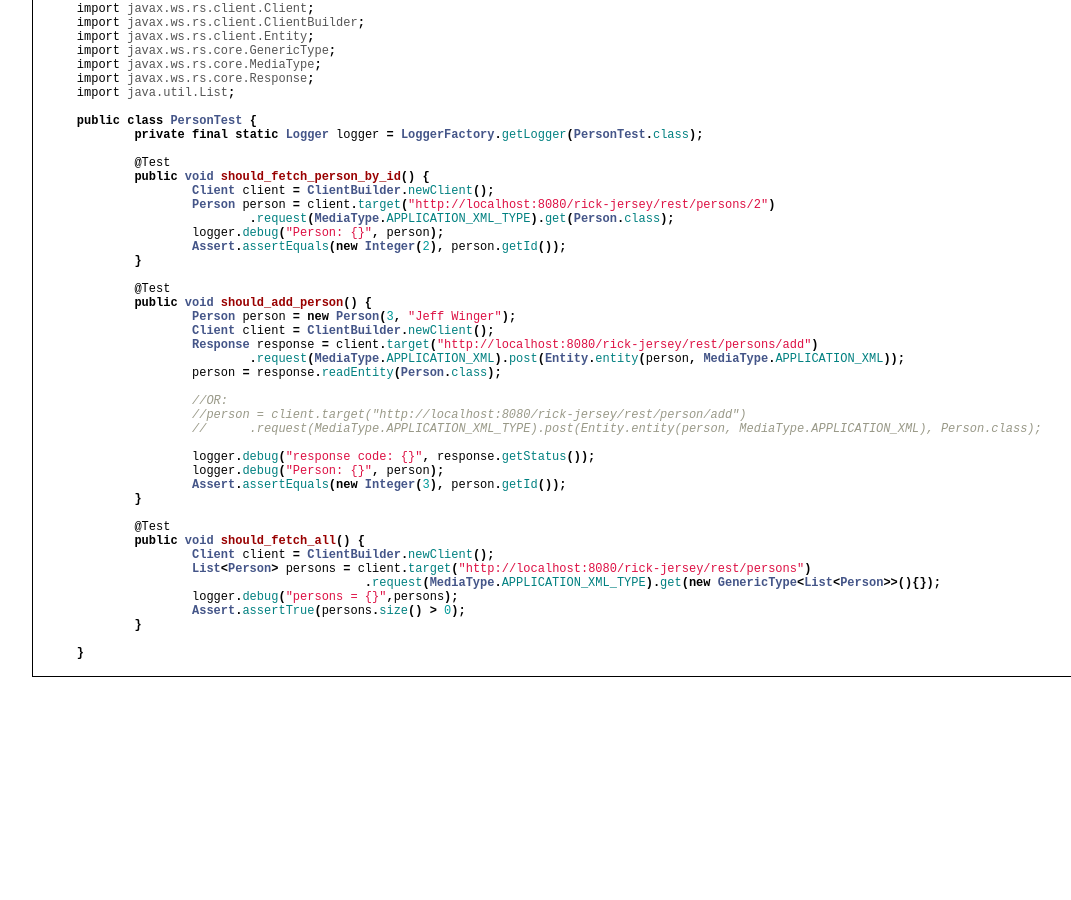
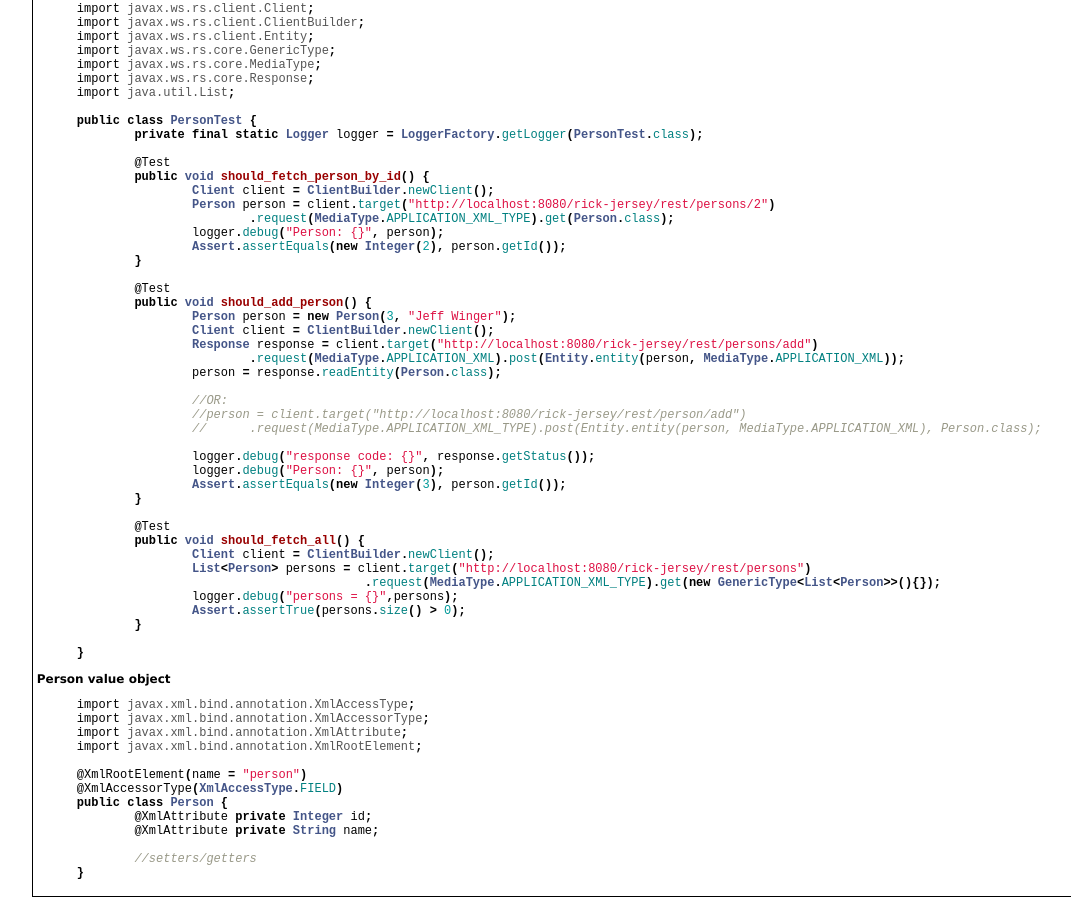
Before and after one commit to rickcr/rickcr.github.com, a Jekyll site: the page built from _posts/2013-12-07-rick_jersey.md, in a window 1280 px wide and 900 px high, scrolled down 1131 px. Shown: the whole window, without its empty margins (207-1278 px from the left). Built offline with Jekyll 4.4.1, drawn with Linux system fonts in a browser that asks for light colours; before the commit the page ends 1811 px from its top, so only the background shows below that.

Commit message:
added value object

```diff
--- a/_posts/2013-12-07-rick_jersey.md
+++ b/_posts/2013-12-07-rick_jersey.md
@@ -129,4 +129,23 @@ public class PersonTest {
 
 }
 {% endhighlight %}
+
+
+<b>Person value object</b>
+
+{% highlight java %}
+import javax.xml.bind.annotation.XmlAccessType;
+import javax.xml.bind.annotation.XmlAccessorType;
+import javax.xml.bind.annotation.XmlAttribute;
+import javax.xml.bind.annotation.XmlRootElement;
+
+@XmlRootElement(name = "person")
+@XmlAccessorType(XmlAccessType.FIELD)
+public class Person {
+	@XmlAttribute private Integer id;
+	@XmlAttribute private String name;
+
+ 	//setters/getters
+}
+{% endhighlight %}
 </div>
```
